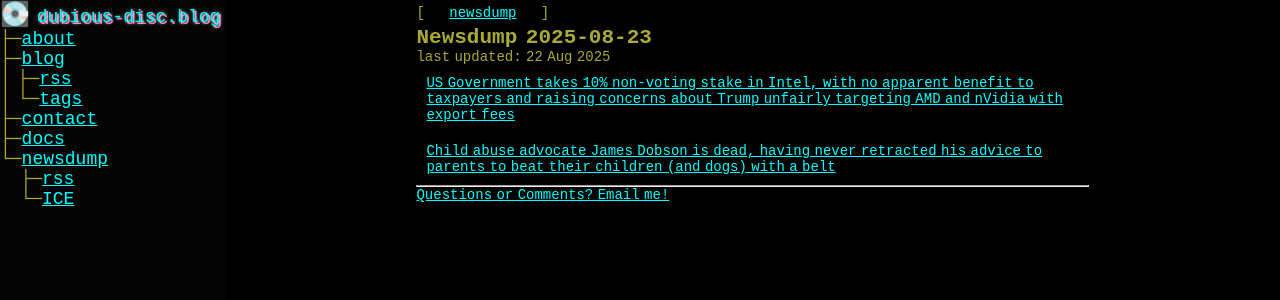
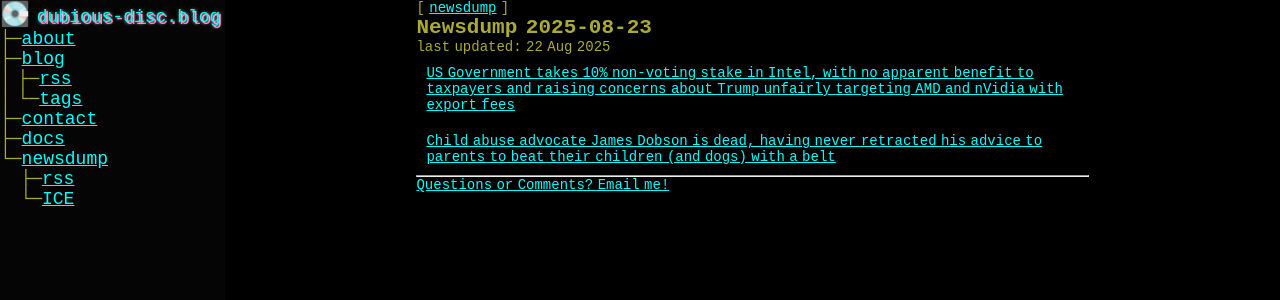
Before and after one commit to paranoid-porygon/paranoid-porygon.github.io, a Jekyll site: the page built from _posts/newsdump/2025-08-22-newsdump-20250822.md, in a window 1280 px wide. Shown: the top 300 px of the page. Built offline with Jekyll 4.4.1, drawn with Linux system fonts in a browser that asks for light colours.

Commit message:
tried to change how tags are displayed on posts to look better on text-only browsers and not use ul/li

```diff
--- a/_layouts/post.html
+++ b/_layouts/post.html
@@ -5,11 +5,11 @@ excerpt_separator: <!--excerpt-->
 
 <article id="post">
     <header class="post-header">
-	<nav><ul class="tag-links">[
+	<nav>[
             {% for tag in page.tags %}
-	    <li>{% if tag != page.tags[0] %}, {% endif %}<a href="/blog/tags#{{ tag }}">{{ tag }}</a></li>
+	    {% if tag != page.tags[0] %}, {% endif %}<a href="/blog/tags#{{ tag }}">{{ tag }}</a>
             {% endfor %}
-	]</ul></nav>
+	]</nav>
 	<h1 class="post-title">{{ page.title }}</h1>
 	<div class="post-date"> last updated: {{ page.date | date_to_string  }}</div>
     </header>
```
